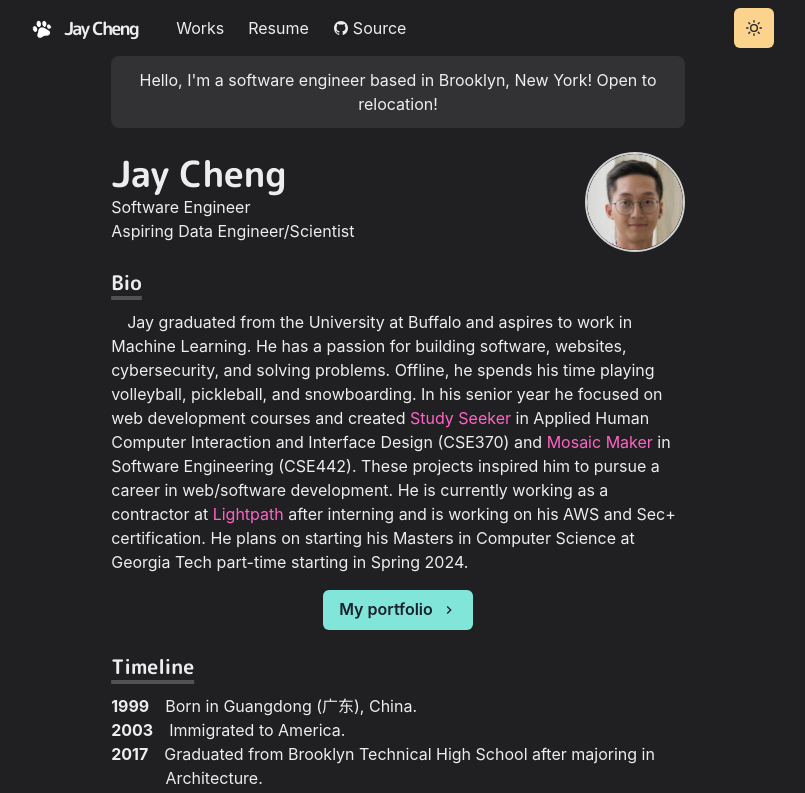
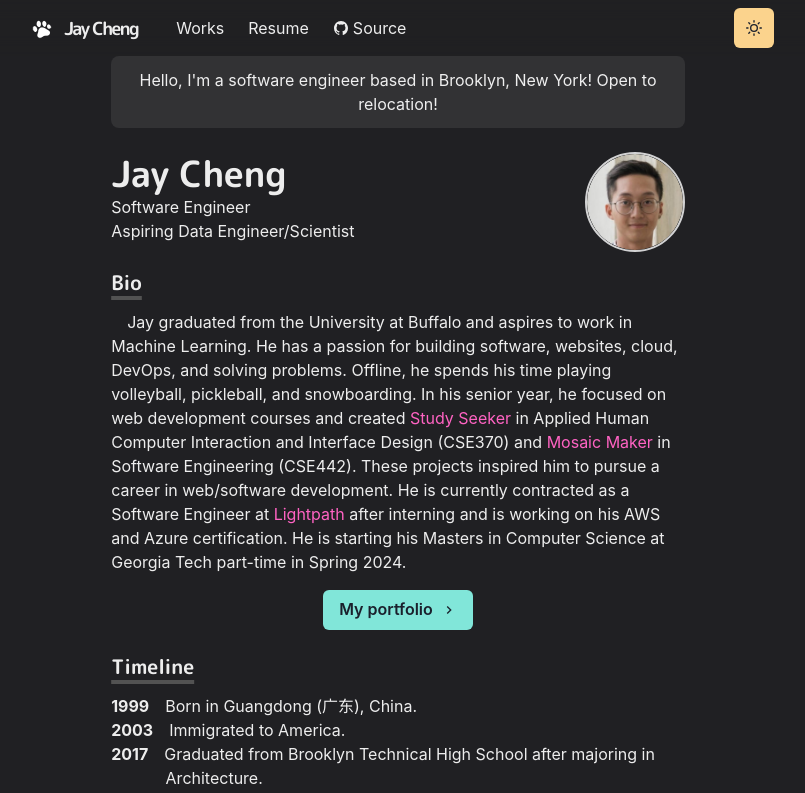
Before and after one commit to jaykaicheng/jaykaicheng-homepage, a Next.js app: page / in a window 1280 px wide. Shown: the top 793 px of the page, without its empty margins (242-1047 px from the left). Built offline with nearby package versions, Linux system fonts and the light colour scheme.

Commit message:
change home page

```diff
--- a/pages/index.js
+++ b/pages/index.js
@@ -81,8 +81,8 @@ const Home = () => {
           </Heading>
           <Paragraph>Jay graduated from the University at Buffalo and aspires to
           work in Machine Learning. He has a passion for building software,
-          websites, cybersecurity,  and solving problems. Offline, he spends his time playing volleyball, pickleball,  and snowboarding.
-           In his senior year he focused on web
+          websites, cloud, DevOps,  and solving problems. Offline, he spends his time playing volleyball, pickleball,  and snowboarding.
+           In his senior year, he focused on web
           development courses and created{' '}
             <NextLink href="/works/study-seeker">
               <Link>Study Seeker</Link>
@@ -94,10 +94,10 @@ const Home = () => {
             </NextLink>
           {' '}in Software Engineering (CSE442). These projects inspired
           him to pursue a career in web/software development.
-          He is currently working as a contractor at
-          <Link href="https://lightpathfiber.com/" target="_blank"> Lightpath</Link> after interning and
-          is working on his AWS and Sec+ certification. He plans on starting his Masters in Computer Science at Georgia Tech
-           part-time starting in Spring 2024.
+          He is currently contracted as a Software Engineer at {' '}
+          <Link href="https://lightpathfiber.com/" target="_blank">Lightpath</Link> after interning and
+          is working on his AWS and Azure certification. He is starting his Masters in Computer Science at Georgia Tech
+           part-time in Spring 2024.
           </Paragraph>
           <Box align="center" my={4}>
             <NextLink href="/works">
```
